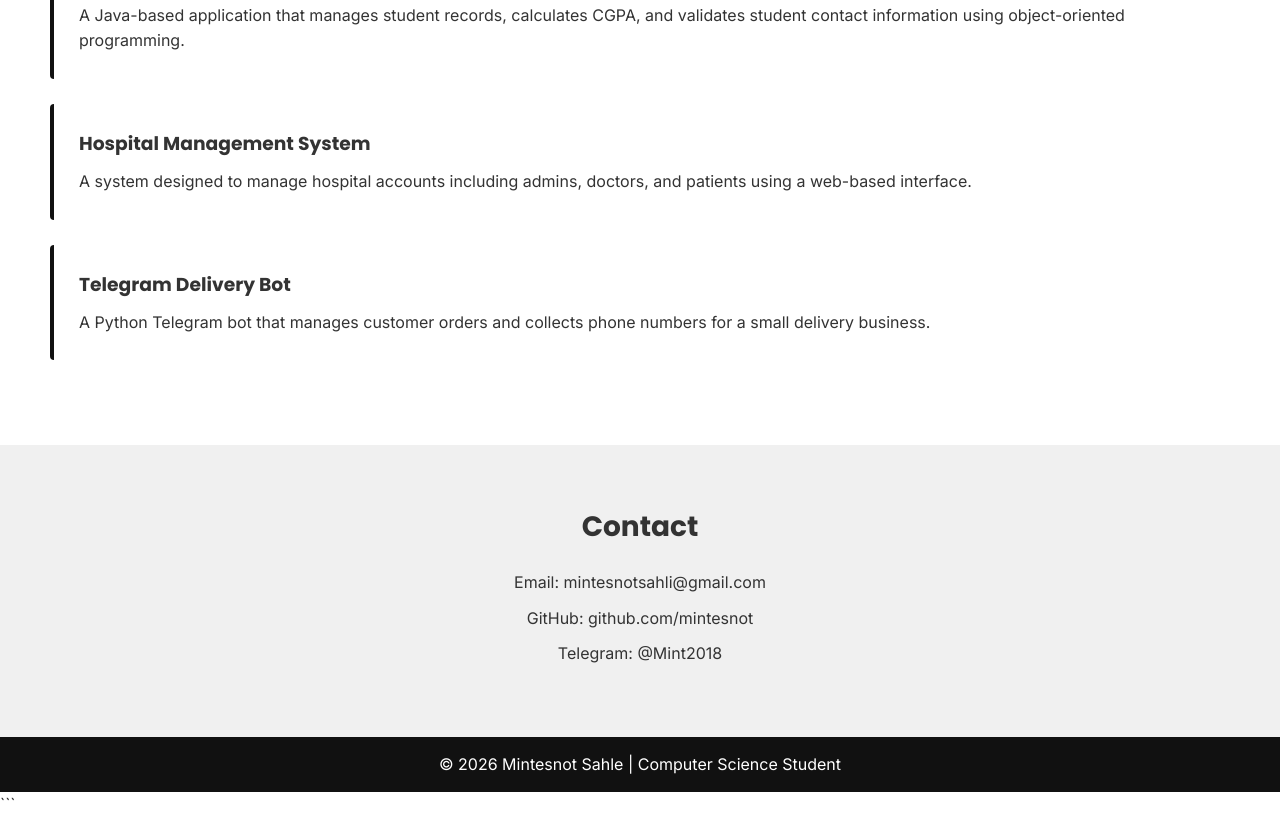
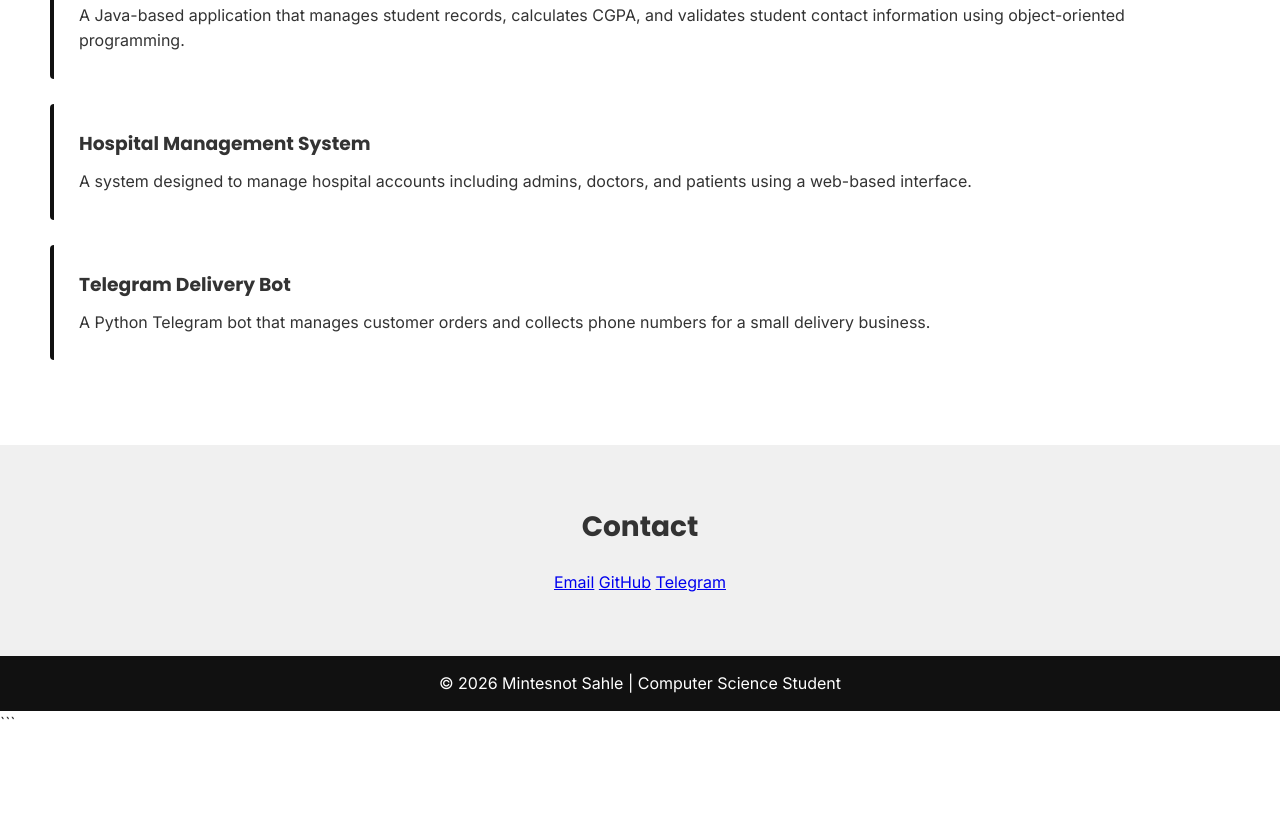
Before and after one commit to mentesal/My-portfolio-, a plain HTML site: page index.html in a window 1280 px wide. Shown: the part 2150-2968 px from the top of the page. After the commit the page ends 2887 px from the top, so only its background shows below. Drawn offline with Linux system fonts and the light colour scheme.

Commit message:
Update index.html

```diff
--- a/index.html
+++ b/index.html
@@ -144,16 +144,17 @@
   </section>
 
 
-  <!-- CONTACT -->
-  <section id="contact" class="section gray">
+<section id="contact" class="section gray">
 
-    <h2>Contact</h2>
+  <h2>Contact</h2>
 
-    <p>Email: mintesnotsahli@gmail.com</p>
-    <p>GitHub: github.com/mintesnot</p>
-    <p>Telegram: @Mint2018</p>
+  <div class="contact-links">
+    <a href="mailto:mintesnotsahli@gmail.com">Email</a>
+    <a href="https://github.com/mentesal" target="_blank">GitHub</a>
+    <a href="https://t.me/Mint2018" target="_blank">Telegram</a>
+  </div>
 
-  </section>
+</section>
 
 
   <!-- FOOTER -->
```
